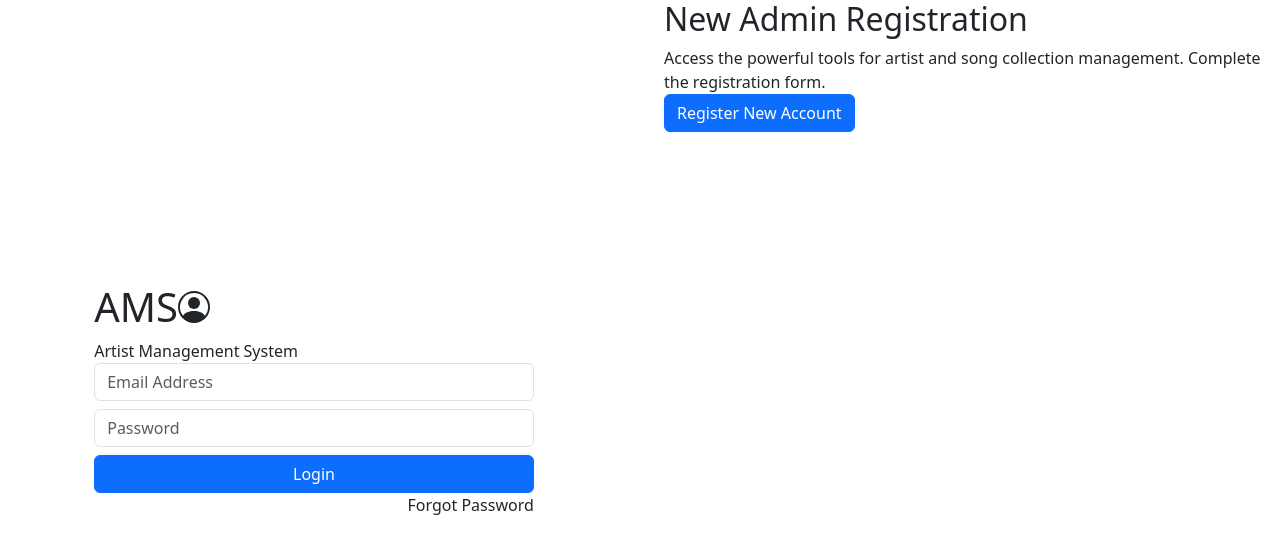
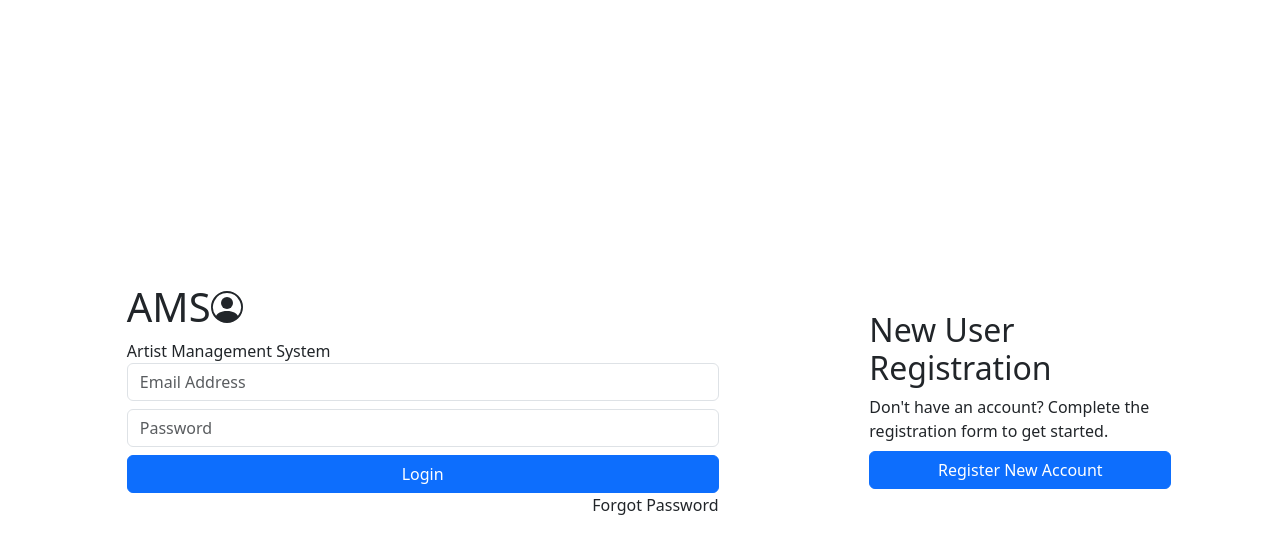
Before and after one commit to bisesh7/Artist-Management-System, a React (Create React App) app in the folder frontend/: page / in a window 1280 px wide. Shown: the top 554 px of the page. Built offline with nearby package versions, Linux system fonts and the light colour scheme.

Commit message:
Style: Imporove Login page

```diff
--- a/frontend/src/Pages/Login.jsx
+++ b/frontend/src/Pages/Login.jsx
@@ -7,7 +7,7 @@ import classNames from "classnames";
 const Login = () => {
   return (
     <Row className="vh-100">
-      <Col className="d-flex justify-content-center align-items-center">
+      <Col md="8" className="d-flex justify-content-center align-items-center">
         <div
           className={classNames(styles.loginBox, {
             "align-center": true,
@@ -18,20 +18,22 @@ const Login = () => {
             <BsPersonCircle size={32} className="mt-2" />
           </div>
 
-          <span>Artist Management System</span>
+          <span className="mb-2">Artist Management System</span>
           <LoginComponent />
         </div>
       </Col>
-      <Col>
-        <Container>
-          <h2>New Admin Registration</h2>
+      <Col md="3" className="d-flex justify-content-center align-items-center">
+        <div>
+          <h2>New User Registration</h2>
           <span>
-            Access the powerful tools for artist and song collection management.
-            Complete the registration form.
+            Don't have an account? Complete the registration form to get
+            started.
           </span>{" "}
           <br />
-          <Button>Register New Account</Button>
-        </Container>
+          <div class="d-grid gap-2 mt-2">
+            <Button>Register New Account</Button>
+          </div>
+        </div>
       </Col>
     </Row>
   );
```
